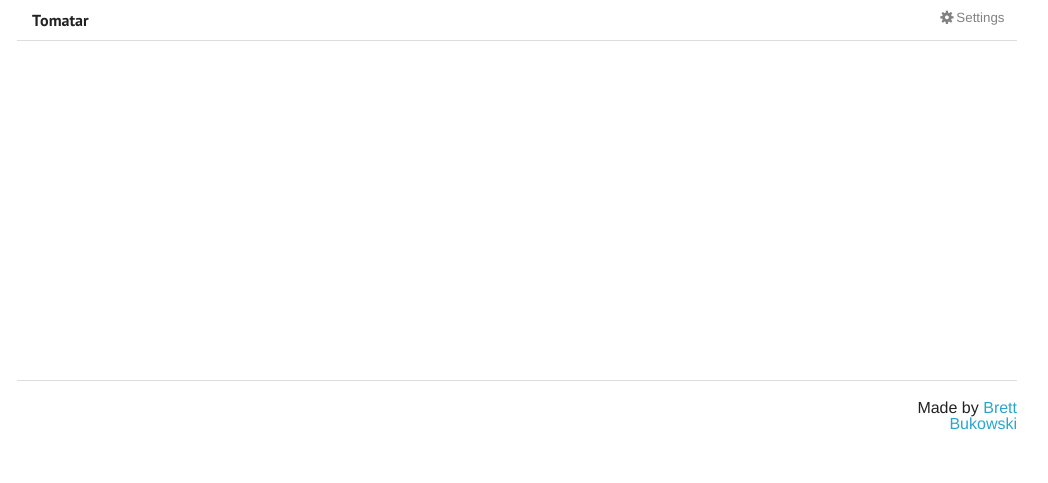
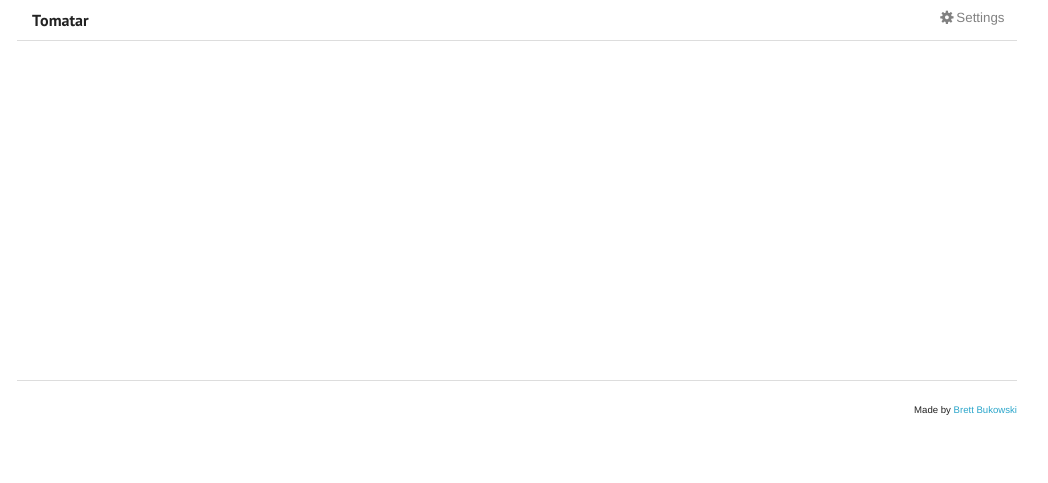
Before and after one commit to BrettBukowski/tomatar, a website: page public/index.html in a window 1280 px wide. Shown: the whole page, without its empty margins (123-1171 px from the left). Drawn offline with nearby package versions, Linux system fonts and the light colour scheme; files that its build step writes are made by us from their sources; files whose address does not match are found by name.

Commit message:
Make footer text smaller

```diff
--- a/public/index.html
+++ b/public/index.html
@@ -43,7 +43,7 @@
 
   <footer class="row">
     <hr>
-    <div class="text-right large-offset-10 small-offset-8">Made by <a href="http://brettbukowski.com">Brett Bukowski</a></div>
+    <div class="text-right large-offset-10 small-offset-8"><small>Made by <a href="http://brettbukowski.com">Brett Bukowski</a></small></div>
   </footer>
 
   <div data-ng-controller="SettingsController" data-ng-include="'partials/settings.html'"></div>
```
